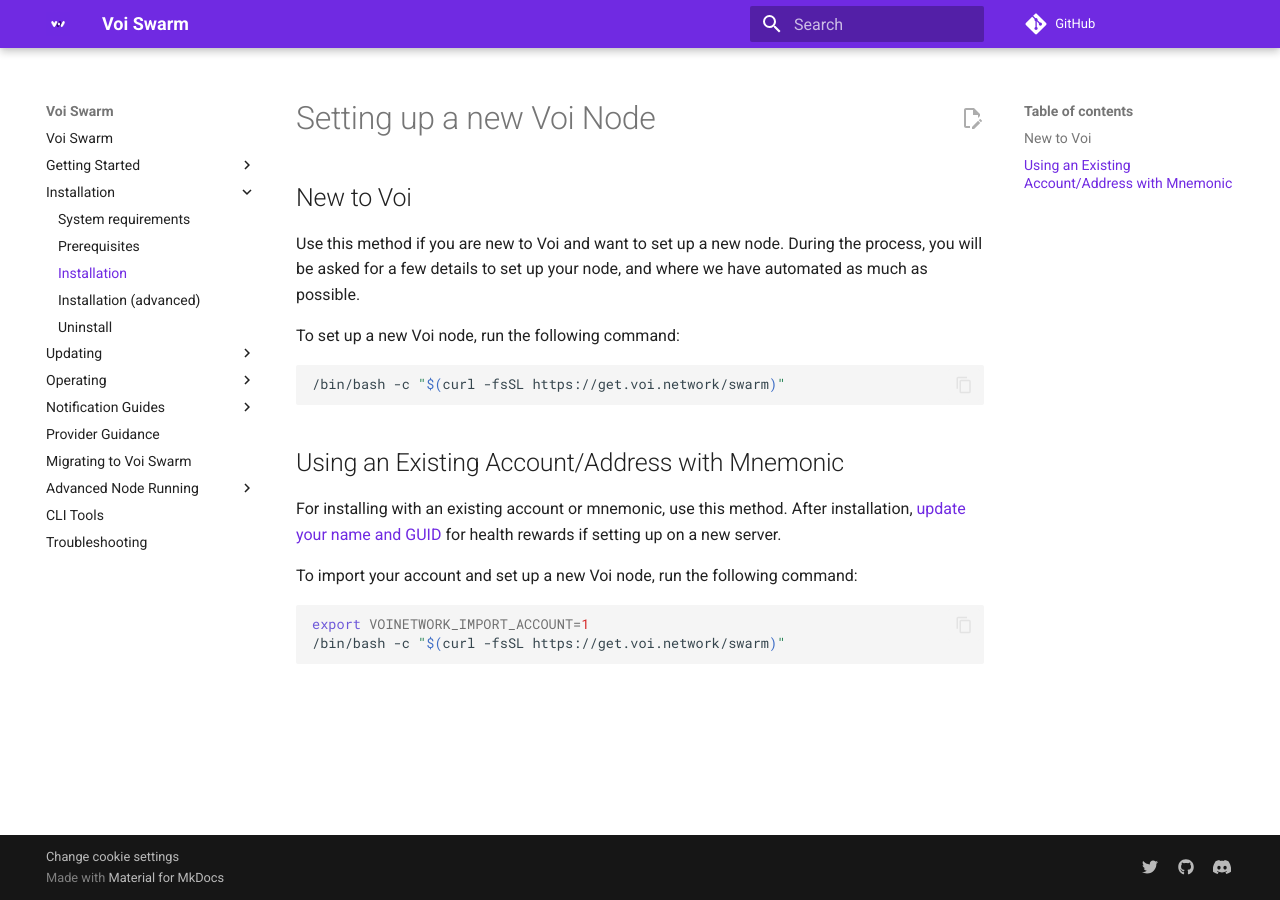
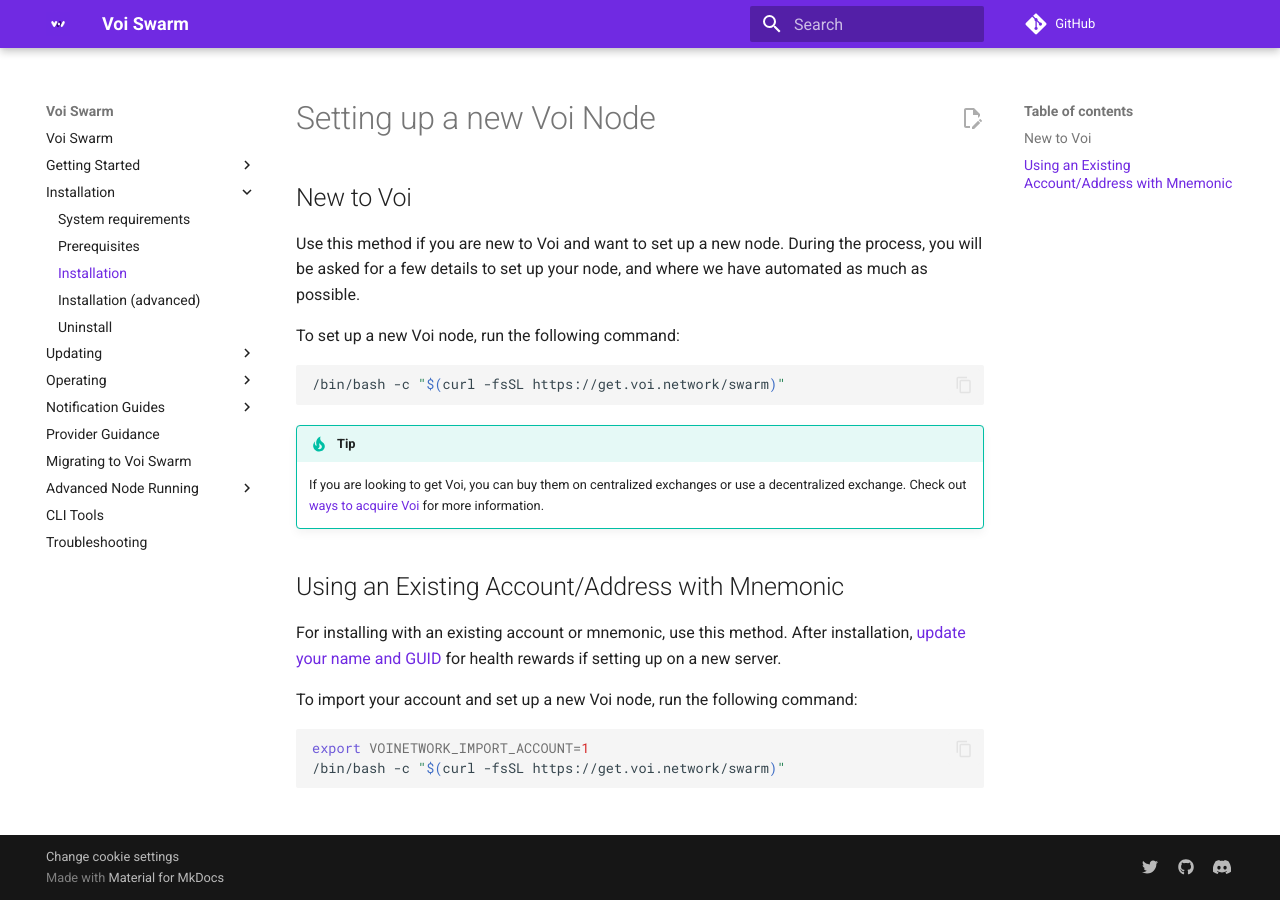
Before and after one commit to VoiNetwork/voi-swarm, an MkDocs documentation site: the page built from docs/installation/installation.md, in a window 1280 px wide. Built offline with MkDocs 1.6.1 and Material for MkDocs 9.7.7, drawn with Linux system fonts in a browser that asks for light colours; plug-ins that fetch from the network failed and are left out; comment, search, counter and statistics services are not loaded.

Commit message:
Add guidance on how to acquire Voi

````diff
--- a/docs/installation/installation.md
+++ b/docs/installation/installation.md
@@ -12,6 +12,10 @@
 /bin/bash -c "$(curl -fsSL https://get.voi.network/swarm)"
 ```
 
+!!! tip
+    If you are looking to get Voi, you can buy them on centralized exchanges or use a decentralized exchange.
+    Check out [ways to acquire Voi](../../getting-started/setup-account/#adding-voi-to-your-account) for more information.
+
 ## Using an Existing Account/Address with Mnemonic
 
 For installing with an existing account or mnemonic, use this method.
--- a/mkdocs.yml
+++ b/mkdocs.yml
@@ -99,6 +99,7 @@
   - Voi Swarm: index.md
   - Getting Started:
         - Introduction: getting-started/introduction.md
+        - Setup Your Account: getting-started/setup-account.md
   - Installation:
         - System requirements: installation/system-requirements.md
         - Prerequisites: installation/prerequisites.md
````
Also changed, not shown: docs/getting-started/setup-account.md (added, +30 -0 lines), 1 other file.
